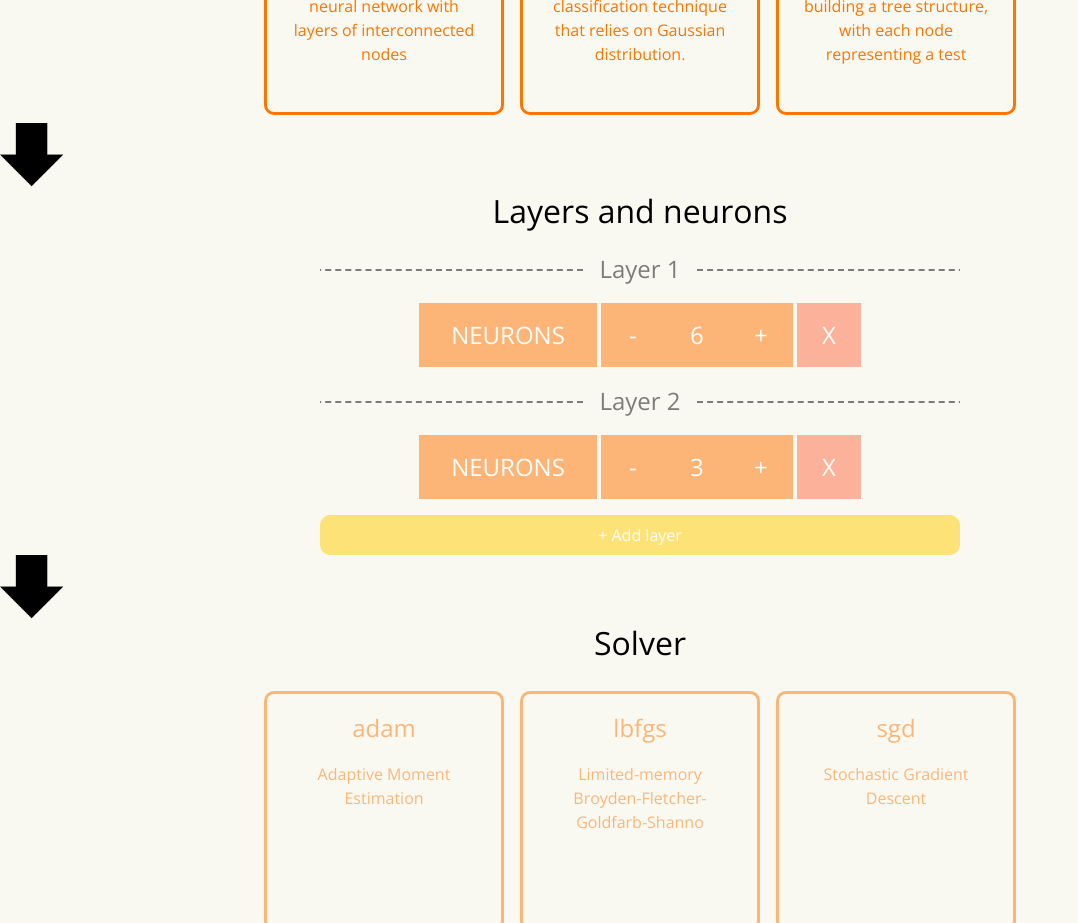
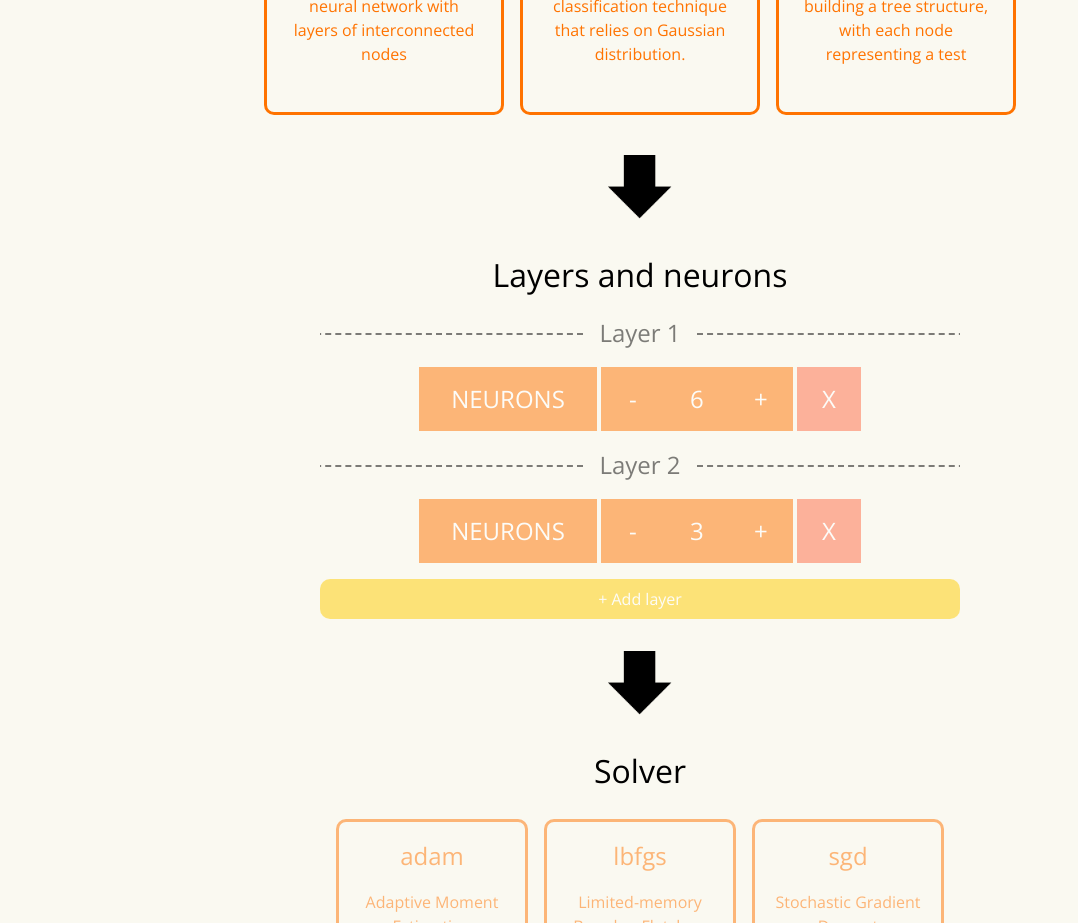
Before and after one commit to tomek1421/NeuralNetworkTextClassification, a React (Create React App) app in the folder frontend/neural-network/: page /model in a window 1280 px wide. Shown: the part 1340-2263 px from the top of the page, without its empty margins (0-1078 px from the left). Built offline with nearby package versions, Linux system fonts and the light colour scheme.

Commit message:
solver input styling

```diff
--- a/frontend/neural-network/src/App.css
+++ b/frontend/neural-network/src/App.css
@@ -426,6 +426,12 @@ input:checked + .radio-tile .radio-desc {
     color: white;
 }
 
+.arrow-icon-box {
+    display: flex;
+    justify-content: center;
+    margin: 2rem 0;
+}
+
 .arrow-icon {
     height: 4rem;
 }
@@ -559,3 +565,10 @@ h2 {
 .remove-btn:hover {
     background-color: #FF4D1E;
 }
+
+.input-container-solver {
+    position: relative;
+    height: 11rem;
+    width: 12rem;
+    margin: 0.5rem;
+}
```
